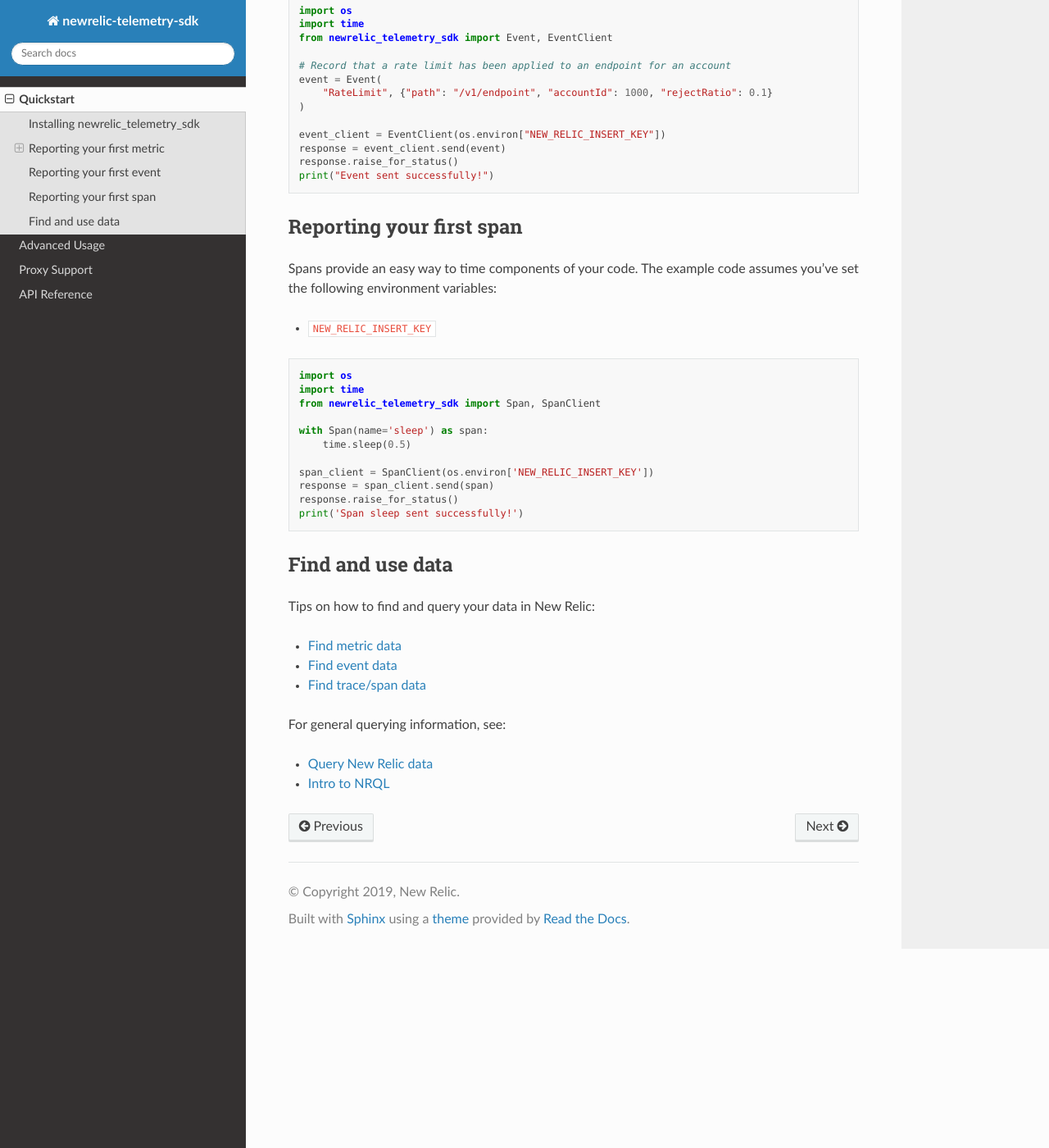
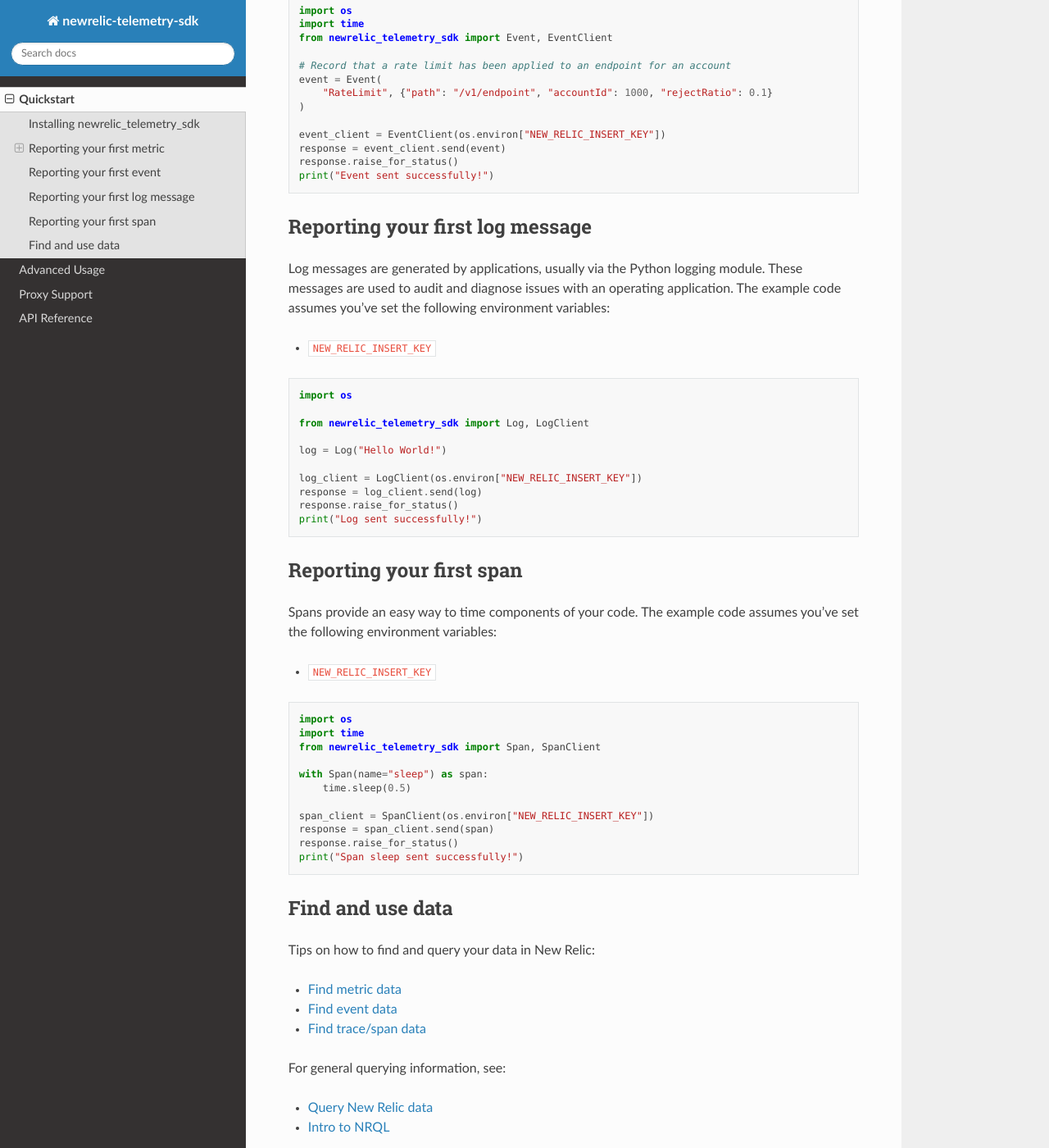
Before and after one commit to newrelic/newrelic-telemetry-sdk-python, a Sphinx documentation site: the page built from docs/quickstart.rst, in a window 1280 px wide and 1400 px high, scrolled down 1558 px. Shown: the whole window at 82% size. Built offline with Sphinx 7.4.7 and the Read the Docs theme 2.0.0, drawn with Linux system fonts in a browser that asks for light colours; the version number could not be read and is left out; some of the changed text lies outside the part shown.

Commit message:
Update docs to include logs.

```diff
--- a/docs/advanced.rst
+++ b/docs/advanced.rst
@@ -20,6 +20,8 @@
 | :class:`Metric <newrelic_telemetry_sdk.metric.Metric>`   | :class:`MetricBatch <newrelic_telemetry_sdk.metric_batch.MetricBatch>`    |
 +----------------------------------------------------------+---------------------------------------------------------------------------+
 | :class:`Event <newrelic_telemetry_sdk.event.Event>`      | :class:`EventBatch <newrelic_telemetry_sdk.batch.EventBatch>`             |
++----------------------------------------------------------+---------------------------------------------------------------------------+
+| :class:`Log <newrelic_telemetry_sdk.log.Log>`            | :class:`LogBatch <newrelic_telemetry_sdk.batch.LogBatch>`                 |
 +----------------------------------------------------------+---------------------------------------------------------------------------+
 | :class:`Span <newrelic_telemetry_sdk.span.Span>`         | :class:`SpanBatch <newrelic_telemetry_sdk.batch.SpanBatch>`               |
 +----------------------------------------------------------+---------------------------------------------------------------------------+
--- a/docs/api.rst
+++ b/docs/api.rst
@@ -27,6 +27,11 @@
 .. automodule:: newrelic_telemetry_sdk.event
     :members:
 
+Logs
+----
+.. automodule:: newrelic_telemetry_sdk.log
+    :members:
+
 Spans
 -----
 .. automodule:: newrelic_telemetry_sdk.span
--- a/docs/index.rst
+++ b/docs/index.rst
@@ -3,10 +3,11 @@
 
 `newrelic-telemetry-sdk-python <https://docs.newrelic.com/docs/data-ingest-apis/get-data-new-relic/new-relic-sdks/telemetry-sdks-send-custom-telemetry-data-new-relic>`_ provides a Python library for sending data into `New Relic <https://newrelic.com>`_ using the Python `urllib3 <https://urllib3.readthedocs.io>`_ library.
 
-See dimensional `metrics`_, `events`_, and `spans/traces`_ in New Relic, without having to use an agent!
+See dimensional `metrics`_, `events`_, `logs_`, and `spans/traces`_ in New Relic, without having to use an agent!
 
 .. _metrics: https://docs.newrelic.com/docs/data-ingest-apis/get-data-new-relic/metric-api/introduction-metric-api#find-data
 .. _events: https://docs.newrelic.com/docs/insights/insights-data-sources/custom-data/introduction-event-api#find-data
+.. _logs: https://docs.newrelic.com/docs/logs/log-management/ui-data/explore-your-data-log-analytics
 .. _spans/traces: https://docs.newrelic.com/docs/understand-dependencies/distributed-tracing/trace-api/introduction-trace-api#view-data
 
 Get Started!
--- a/docs/quickstart.rst
+++ b/docs/quickstart.rst
@@ -53,7 +53,7 @@
     import time
     from newrelic_telemetry_sdk import GaugeMetric, CountMetric, SummaryMetric, MetricClient
 
-    metric_client = MetricClient(os.environ['NEW_RELIC_INSERT_KEY'])
+    metric_client = MetricClient(os.environ["NEW_RELIC_INSERT_KEY"])
 
     temperature = GaugeMetric("temperature", 78.6, {"units": "Farenheit"})
 
@@ -93,6 +93,28 @@
     response.raise_for_status()
     print("Event sent successfully!")
 
+Reporting your first log message
+--------------------------------
+
+Log messages are generated by applications, usually via the Python logging
+module. These messages are used to audit and diagnose issues with an operating
+application. The example code assumes you've set the following environment variables:
+
+* ``NEW_RELIC_INSERT_KEY``
+
+.. code-block:: python
+
+    import os
+
+    from newrelic_telemetry_sdk import Log, LogClient
+
+    log = Log("Hello World!")
+
+    log_client = LogClient(os.environ["NEW_RELIC_INSERT_KEY"])
+    response = log_client.send(log)
+    response.raise_for_status()
+    print("Log sent successfully!")
+
 Reporting your first span
 -------------------------
 
@@ -107,13 +129,13 @@
     import time
     from newrelic_telemetry_sdk import Span, SpanClient
 
-    with Span(name='sleep') as span:
+    with Span(name="sleep") as span:
         time.sleep(0.5)
 
-    span_client = SpanClient(os.environ['NEW_RELIC_INSERT_KEY'])
+    span_client = SpanClient(os.environ["NEW_RELIC_INSERT_KEY"])
     response = span_client.send(span)
     response.raise_for_status()
-    print('Span sleep sent successfully!')
+    print("Span sleep sent successfully!")
 
 Find and use data
 -----------------
```
Also changed, not shown: README.rst (+30 -5 lines).
